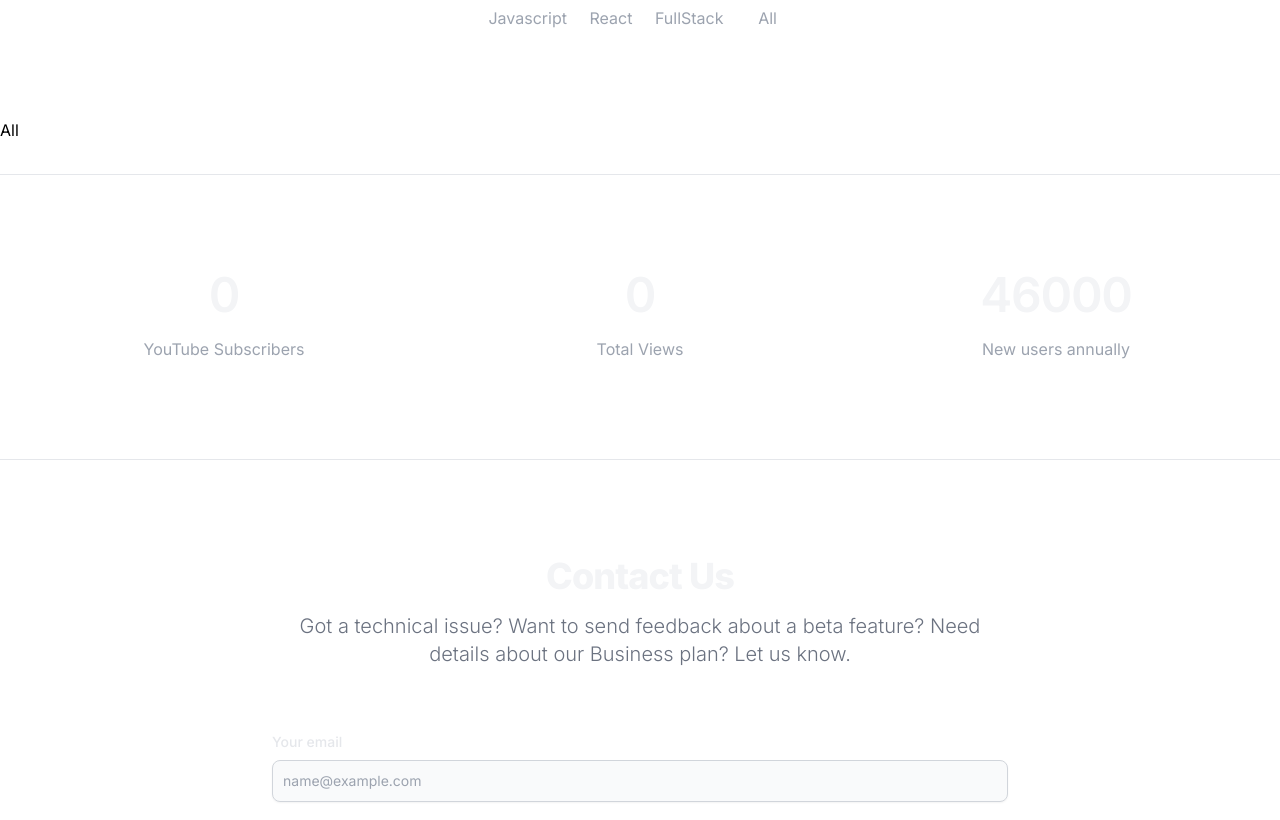
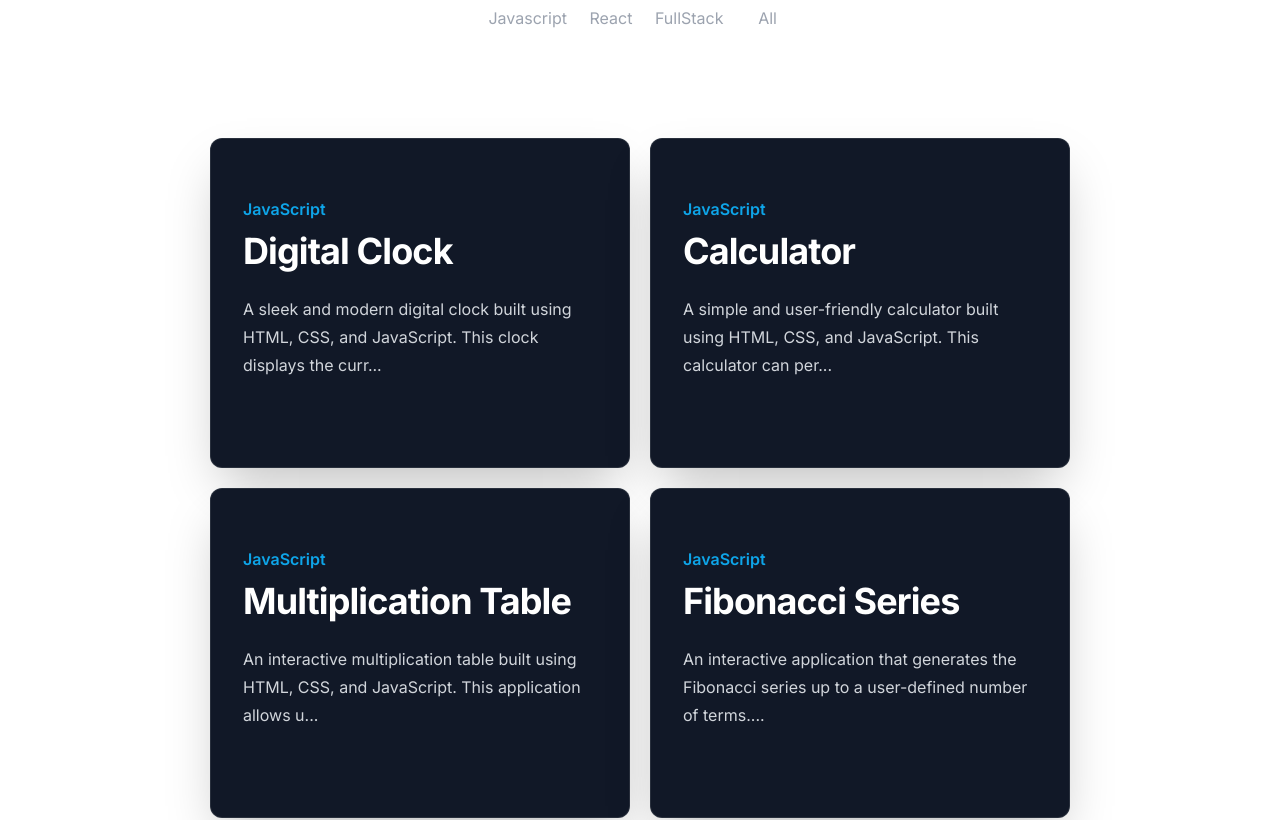
Before and after one commit to digitalrehman/rehmanofficialprojects, a React (Vite) app: page /all in a window 1280 px wide. Shown: the part 1112-1932 px from the top of the page. Built offline with nearby package versions, Linux system fonts and the light colour scheme; no server answers.

Commit message:
Update All.jsx

```diff
--- a/src/pages/All.jsx
+++ b/src/pages/All.jsx
@@ -1,9 +1,57 @@
-import React from 'react'
+import { motion, useMotionTemplate, useMotionValue } from "framer-motion";
+import { Link } from "react-router-dom";
+import { useContext } from "react";
+import { CardContext } from "../context/Productprovider";
 
-const All = () => {
+export default function All() {
+  let { displayCard, nodeDisplay, reactDisplay } = useContext(CardContext);
+  let allProduct = [...displayCard, ...nodeDisplay, ...reactDisplay];
+  let mouseX = useMotionValue(0);
+  let mouseY = useMotionValue(0);
+
+  function handleMouseMove({ currentTarget, clientX, clientY }) {
+    let { left, top } = currentTarget.getBoundingClientRect();
+
+    mouseX.set(clientX - left);
+    mouseY.set(clientY - top);
+  }
+
+  const style = useMotionTemplate`
+    radial-gradient(
+      650px circle at ${mouseX}px ${mouseY}px,
+      rgba(14, 165, 233, 0.15),
+      transparent 80%
+    )
+  `;
+
   return (
-    <div>All</div>
-  )
+    <div className="items-center justify-center gap-5 flex p-5 flex-wrap">
+      {allProduct.map((value, index) => (
+        <Link to={`/description/${value.id}`} key={index}>
+          <div
+            className="group relative max-w-[420px] h-[330px] rounded-xl border border-white/10 bg-gray-900 px-8 py-14 shadow-2xl"
+            onMouseMove={handleMouseMove}
+          >
+            <motion.div
+              className="pointer-events-none absolute -inset-px rounded-xl opacity-0 transition duration-300 group-hover:opacity-100"
+              style={{ background: style }}
+            />
+            <div>
+              <h3 className="text-base font-semibold leading-7 text-sky-500">
+                {value.techStack[2]}
+              </h3>
+              <div className="mt-2 flex items-center gap-x-2">
+                <span className="text-4xl font-bold tracking-tight text-white">
+                  {value.title}
+                </span>
+              </div>
+              <p className="mt-6 text-base leading-7 text-gray-300">
+                {value.description.slice(0, 100) + "..."}
+              </p>
+            </div>
+          </div>
+        </Link>
+      ))}
+    </div>
+  );
 }
-
-export default All
```
